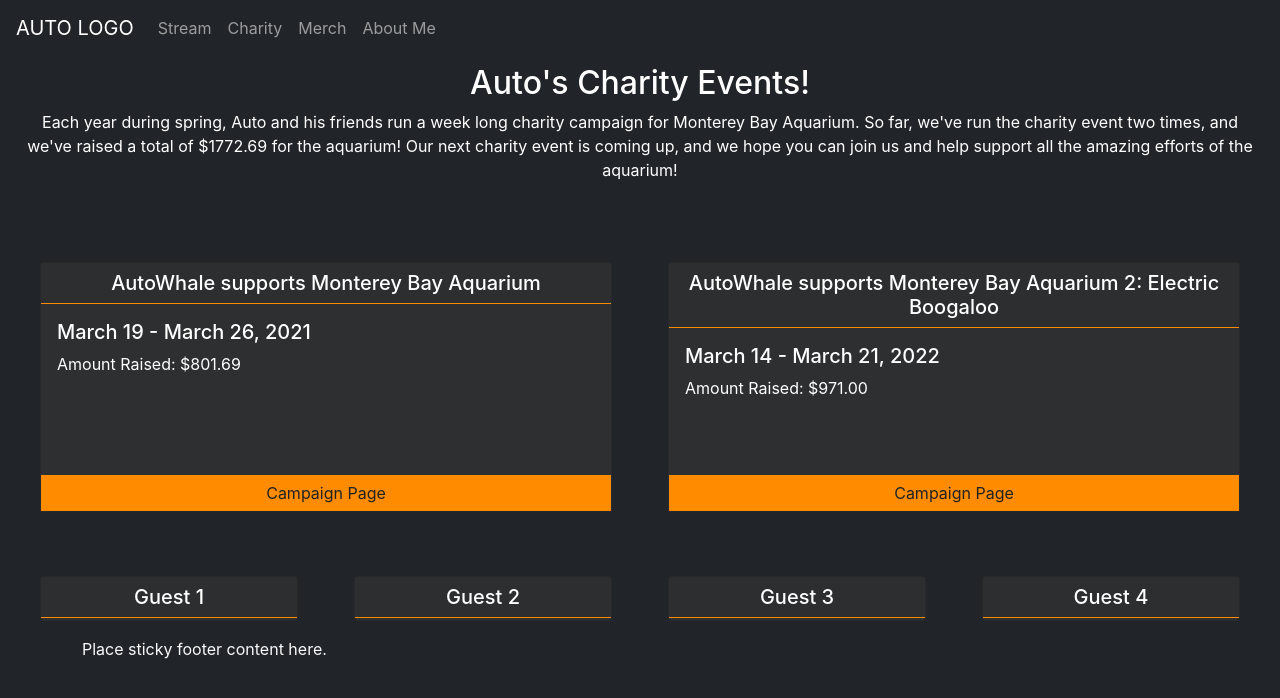
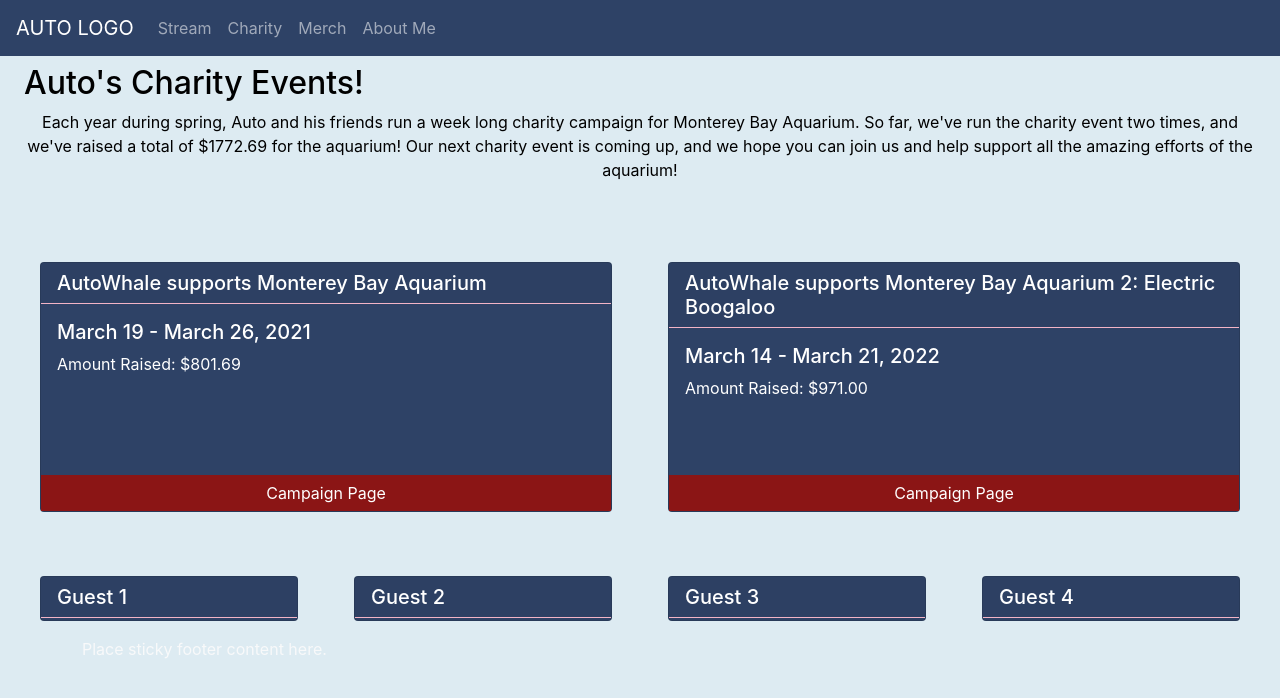
Before and after one commit to Automaton1989/Vtuber-Website, a React (Create React App) app in the folder front/: page /charity in a window 1280 px wide. Shown: the top 698 px of the page. Built offline with nearby package versions, Linux system fonts and the light colour scheme.

Commit message:
Updated CSS to handle seasons

```diff
--- a/front/src/components/Charity/CharityDesc.js
+++ b/front/src/components/Charity/CharityDesc.js
@@ -4,8 +4,8 @@
 	return(
 		<div>
 			<div className = "row">
-				<h2>Auto's Charity Events!</h2>
-				<p>
+				<h2 className = "temp">Auto's Charity Events!</h2>
+				<p className = "temp">
 					Each year during spring, Auto and his friends run a week long charity campaign for Monterey Bay Aquarium.
 					So far, we've run the charity event two times, and we've raised a total of $1772.69 for the aquarium!
 					Our next charity event is coming up, and we hope you can join us and help support all the amazing efforts
--- a/front/src/components/Home.js
+++ b/front/src/components/Home.js
@@ -52,7 +52,7 @@
 */
 
 	return (
-		<div className = "container-fluid">
+		<div className = "spring container-fluid">
 			<HomeMain />
 			<HomeCards />
 			<div className="row">
--- a/front/src/components/Navbar.js
+++ b/front/src/components/Navbar.js
@@ -38,7 +38,7 @@
 function Navbar() {
   return (
     <div>
-      <nav className="navbar navbar-expand-lg navbar-dark bg-dark fixed-top">
+      <nav className="navbar navbar-expand-lg navbar-dark fixed-top">
         <Link to="/" className="navbar-brand" href="#">AUTO LOGO</Link>
           <button
             className="navbar-toggler collapsed"
--- a/front/src/components/homepage/HomeMain.js
+++ b/front/src/components/homepage/HomeMain.js
@@ -1,5 +1,5 @@
 import "../../App.css";
-import pic from "../img/Halloween.jpg"
+import pic from "../img/Kailani_Kimono.jpg"
 import {  Link } from "react-router-dom";
 
 function HomeMain() {
--- a/front/src/index.css
+++ b/front/src/index.css
@@ -5,8 +5,158 @@
     sans-serif;
   -webkit-font-smoothing: antialiased;
   -moz-osx-font-smoothing: grayscale;
-  background-color: #212529;
+  background-color: #DDEBF2;
 }
+
+/* SEASON SECTION START */
+
+/* FALL */
+
+.halloween p, h1, h2, h3, h4, h5 {
+  color: white;
+  text-align: left;
+}
+
+.halloween button {
+  color: #222222;
+  background-color: darkorange;
+  border: 1px darkorange;
+}
+
+.halloween button:hover {
+  background-color: #222222;
+  border-color: #222222;
+  color: darkorange;
+}
+
+.halloween button:active {
+  background-color: #222222;
+  border-color: #222222;
+  color: darkorange;
+}
+
+.halloween button:focus {
+  background-color: #e9e9e9;
+  border-color: #e9e9e9;
+  color: black;
+  box-shadow: 0 0 0 0.25rem #959595;
+}
+
+/* WINTER */
+
+/* SPRING */
+
+.spring p, h1, h2, h3, h4, h5 {
+  color: white;
+  text-align: left;
+}
+
+.spring button {
+  color: white;
+  background-color: #8B1515;
+  border: 1px #8B1515;
+}
+
+.spring button:hover {
+  background-color: #8B1515;
+  border-color: #8B1515;
+  color: white;
+}
+
+.spring button:active {
+  background-color: #8B1515;
+  border-color: #8B1515;
+  color: white;
+}
+
+.spring button:focus {
+  background-color: #8B1515;
+  border-color: #8B1515;
+  color: white;
+  box-shadow: 0 0 0 0.25rem #8B1515;
+}
+
+.navbar {
+  background-color: #2E4266;
+  color: white;
+}
+
+
+/* SUMMER */
+
+/* SEASONAL ITEMS (CHANGE PER SEASON) */
+
+.btn-card {
+  border-radius: 0px;
+  color: white;
+  background-color: #8B1515;
+  border: 1px #8B1515;
+}
+
+.btn-card:hover {
+  background-color: #8B1515;
+  border-color: #8B1515;
+  color: white;
+}
+
+.btn-card:active {
+  background-color: #8B1515;
+  border-color: #8B1515;
+  color: white;
+}
+
+.btn-card:focus {
+  background-color: #8B1515;
+  border-color: #8B1515;
+  color: white;
+  box-shadow: 0 0 0 0.25rem #8B1515;
+}
+
+.text-container {
+  border-radius: 15px;
+  background-color: #2E4266;
+}
+
+.card {
+  height: 250px;
+  margin-top: 1.5rem;
+  margin-left: 1rem;
+  margin-right: 1rem;
+  background-color: #2E4266;
+  color: white;
+}
+
+.card-header {
+  border-bottom: solid 0.1rem #F3B4C6;
+}
+
+.profile-card-3 .card-content {
+  width: 100%;
+  padding: 15px 25px;
+  float:left;
+  background: #2e4266;
+  height:55%;
+  border-radius:0 0 5px 5px;
+  position: relative;
+  z-index: 1;
+  }
+  .profile-card-3 .card-content::before {
+      content: '';
+      background: #2e4266;
+      width: 120%;
+      height: 100%;
+      left: 11px;
+      bottom: 51px;
+      position: absolute;
+      z-index: -1;
+      transform: rotate(-13deg);
+  }
+
+  .temp {
+    color: black;
+  }
+
+/* SEASON SECTION END */
 
 code {
   font-family: source-code-pro, Menlo, Monaco, Consolas, 'Courier New',
@@ -32,35 +182,6 @@
   padding: 0rem;
 }
 
-.btn {
-  background-color: darkorange;
-  border: 1px darkorange;
-  color: #222222;
-}
-
-.btn:hover {
-  background-color: #222222;
-  border-color: #222222;
-  color: darkorange;
-}
-
-.btn:active {
-  background-color: #222222;
-  border-color: #222222;
-  color: darkorange;
-}
-
-.btn:focus {
-  background-color: #e9e9e9;
-  border-color: #e9e9e9;
-  color: black;
-  box-shadow: 0 0 0 0.25rem #959595;
-}
-
-.btn-card {
-  border-radius: 0px;
-}
-
 #home-page-main {
   height: 600px;
   width: 100%;
@@ -76,17 +197,12 @@
   object-fit: cover;
 }
 
-.text-container {
-  border-radius: 15px;
-}
-
 .container-img-sm {
   position: absolute;
   top: 40%;
   left: 10%;
   height: 120px;
   width: 300px;
-  background-color: black;
   color: white;
 }
 
@@ -96,7 +212,6 @@
   left: 30%;
   height: 110px;
   width: 360px;
-  background-color: black;
   color: white;
 }
 
@@ -106,7 +221,6 @@
   left: 35%;
   height: 110px;
   width: 400px;
-  background-color: black;
   color: white;
 }
 
@@ -157,7 +271,6 @@
   position: absolute;
   background-color: rgb(0,0,0); /* Fallback color */
   background-color: rgba(0,0,0, 0.4); /* Black w/opacity/see-through */
-  color: white;
   font-weight: bold;
   border: 3px solid #f1f1f1;
   transform: translate(-50%, -50%);
@@ -178,26 +291,12 @@
   padding-top: 1.5rem;
 }
 
-.card {
-  height: 250px;
-  margin-top: 1.5rem;
-  margin-left: 1rem;
-  margin-right: 1rem;
-  background-color: #2e2f30;
-  color: white;
-}
-
-.card-header {
-  border-bottom: solid 0.1rem darkorange;
-}
-
 /*
 ABOUT ME STYLE
 */
 
 .container-fluid {
   padding-top: 4rem;
-  color: white;
 }
 
 #about-header-card {
@@ -217,7 +316,6 @@
     height:368px;
     border:none;
     margin-bottom: 1rem;
-    color: white;
 }
     .profile-card-3 .background-block {
         float: left;
@@ -233,29 +331,6 @@
         opacity: 0.9;
             -webkit-transform: scale(1.8);
         transform: scale(2.8);
-    }
-
-    .profile-card-3 .card-content {
-    width: 100%;
-    padding: 15px 25px;
-    color:white;
-    float:left;
-    background: #2e2f30;
-    height:55%;
-    border-radius:0 0 5px 5px;
-    position: relative;
-    z-index: 1;
-    }
-    .profile-card-3 .card-content::before {
-        content: '';
-        background: #2e2f30;
-        width: 120%;
-        height: 100%;
-        left: 11px;
-        bottom: 51px;
-        position: absolute;
-        z-index: -1;
-        transform: rotate(-13deg);
     }
     .profile-card-3 .profile {
     border-radius: 50%;
```
Also changed, not shown: 1 other file (tests, documents, lock files or other folders).
